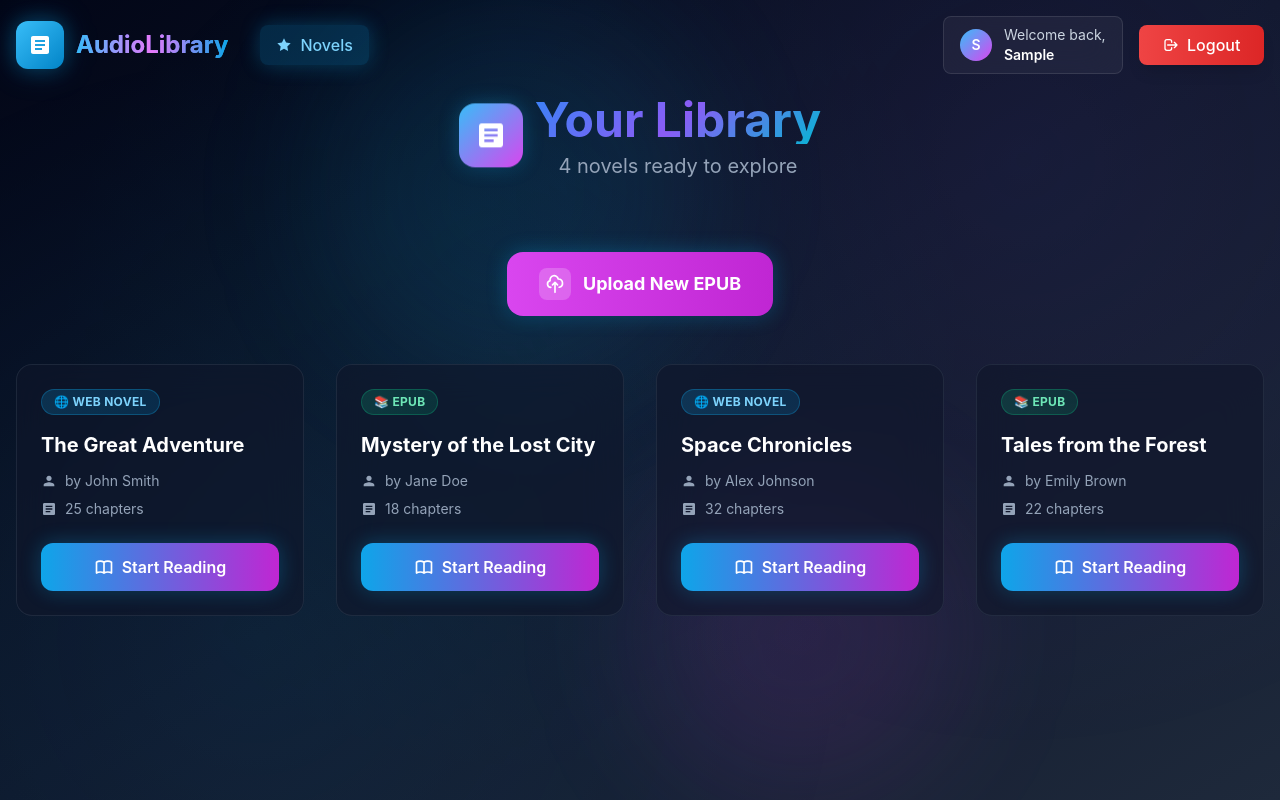
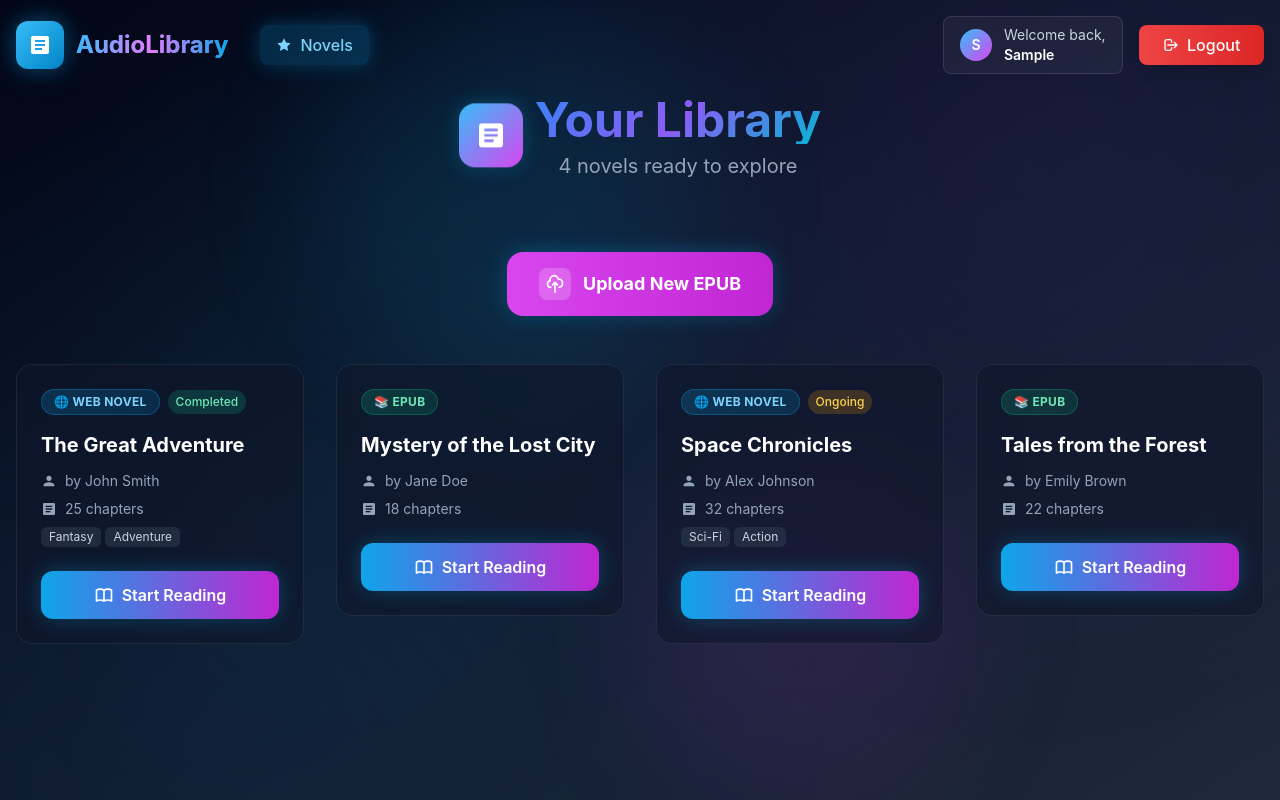
Before and after one commit to akshat6745/audiobook-web, a React (Create React App) app: page /login in a window 1280 px wide. Both pictures are taken after typing "Sample", "Sample123" into the empty fields and a click on the button "Sign In". Built offline with nearby package versions, Linux system fonts and the light colour scheme; no server answers.

Commit message:
feat: Display novel status, genres, and chapter word count, and update novel identification to use slugs for Supabase sources.

```diff
--- a/src/components/ChapterList.tsx
+++ b/src/components/ChapterList.tsx
@@ -336,6 +336,18 @@ const ChapterList: React.FC<ChapterListProps> = ({
                           <span>{publishedTime}</span>
                         </p>
                       )}
+                      {chapter.wordCount && (
+                        <p className="text-slate-500 text-xs mt-1 flex items-center space-x-1">
+                          <svg
+                            className="w-3 h-3"
+                            fill="currentColor"
+                            viewBox="0 0 24 24"
+                          >
+                            <path d="M14 2H6c-1.1 0-1.99.9-1.99 2L4 20c0 1.1.89 2 1.99 2H18c1.1 0 2-.9 2-2V8l-6-6zm2 16H8v-2h8v2zm0-4H8v-2h8v2zm-3-5V3.5L18.5 9H13z" />
+                          </svg>
+                          <span>{chapter.wordCount.toLocaleString()} words</span>
+                        </p>
+                      )}
                     </div>
                   </div>
 
--- a/src/components/NovelCard.tsx
+++ b/src/components/NovelCard.tsx
@@ -1,11 +1,12 @@
 import React from "react";
 import { Novel } from "../types";
+import { getNovelIdentifier } from "../services/api";
 
 interface NovelCardProps {
   novel: Novel;
   lastReadChapter?: number;
-  onRead: (novelName: string) => void;
-  onResume: (novelName: string, chapter: number) => void;
+  onRead: (novelIdentifier: string) => void;
+  onResume: (novelIdentifier: string, chapter: number) => void;
 }
 
 const NovelCard: React.FC<NovelCardProps> = ({
@@ -28,8 +29,9 @@ const NovelCard: React.FC<NovelCardProps> = ({
       <div className="absolute inset-0 rounded-2xl bg-gradient-to-r from-primary-500/20 to-accent-500/20 opacity-0 group-hover:opacity-100 blur-xl transition-opacity duration-500" />
 
       <div className="relative flex flex-col h-full">
-        {/* Header with source badge */}
+        {/* Header with source badge and status */}
         <div className="flex items-start justify-between mb-4">
+          <div className="flex items-center gap-2">
             <div
               className={`px-3 py-1 rounded-full text-xs font-bold tracking-wide ${
                 novel.source === "epub_upload"
@@ -38,6 +40,20 @@ const NovelCard: React.FC<NovelCardProps> = ({
               }`}
             >
               {novel.source === "epub_upload" ? "📚 EPUB" : "🌐 WEB NOVEL"}
+            </div>
+            {novel.status && (
+              <div
+                className={`px-2 py-1 rounded-full text-xs font-medium ${
+                  novel.status === "Completed"
+                    ? "bg-emerald-500/20 text-emerald-300"
+                    : novel.status === "Ongoing"
+                    ? "bg-amber-500/20 text-amber-300"
+                    : "bg-slate-500/20 text-slate-300"
+                }`}
+              >
+                {novel.status}
+              </div>
+            )}
           </div>
 
           {lastReadChapter && (
@@ -98,6 +114,19 @@ const NovelCard: React.FC<NovelCardProps> = ({
                 <span>Last read: Chapter {lastReadChapter}</span>
               </p>
             )}
+
+            {novel.genres && novel.genres.length > 0 && (
+              <div className="flex flex-wrap gap-1 mt-2">
+                {novel.genres.slice(0, 3).map((genre) => (
+                  <span
+                    key={genre}
+                    className="px-2 py-0.5 bg-slate-700/50 text-slate-300 text-xs rounded-md"
+                  >
+                    {genre}
+                  </span>
+                ))}
+              </div>
+            )}
           </div>
         </div>
 
@@ -106,7 +135,7 @@ const NovelCard: React.FC<NovelCardProps> = ({
           {lastReadChapter ? (
             <div className="space-y-2">
               <button
-                onClick={() => onResume(novel.title, lastReadChapter)}
+                onClick={() => onResume(getNovelIdentifier(novel), lastReadChapter)}
                 className="w-full btn-modern bg-gradient-to-r from-primary-500 to-primary-600 hover:from-primary-600 hover:to-primary-700 text-white py-3 px-4 rounded-xl font-semibold shadow-glow hover:shadow-glow-lg transition-all duration-300 focus-ring"
               >
                 <span className="flex items-center justify-center space-x-2">
@@ -127,7 +156,7 @@ const NovelCard: React.FC<NovelCardProps> = ({
                 </span>
               </button>
               <button
-                onClick={() => onRead(novel.title)}
+                onClick={() => onRead(getNovelIdentifier(novel))}
                 className="w-full btn-modern glass border border-slate-600 text-slate-300 hover:text-white hover:border-primary-500/50 py-3 px-4 rounded-xl font-medium transition-all duration-300 focus-ring"
               >
                 <span className="flex items-center justify-center space-x-2">
@@ -150,7 +179,7 @@ const NovelCard: React.FC<NovelCardProps> = ({
             </div>
           ) : (
             <button
-              onClick={() => onRead(novel.title)}
+              onClick={() => onRead(getNovelIdentifier(novel))}
               className="w-full btn-modern bg-gradient-to-r from-primary-500 to-accent-600 hover:from-primary-600 hover:to-accent-700 text-white py-3 px-4 rounded-xl font-semibold shadow-glow hover:shadow-glow-lg transition-all duration-300 focus-ring"
             >
               <span className="flex items-center justify-center space-x-2">
--- a/src/pages/NovelsPage.tsx
+++ b/src/pages/NovelsPage.tsx
@@ -1,6 +1,6 @@
 import React, { useState, useEffect } from "react";
 import { useNavigate } from "react-router-dom";
-import { fetchNovels, fetchAllUserProgress } from "../services/api";
+import { fetchNovels, fetchAllUserProgress, getNovelIdentifier } from "../services/api";
 import { getCurrentUsername } from "../utils/config";
 import { Novel, ReadingProgress } from "../types";
 import LoadingSpinner from "../components/LoadingSpinner";
@@ -44,31 +44,47 @@ const NovelsPage: React.FC = () => {
         const mockNovels: Novel[] = [
           {
             id: "1",
+            slug: "the-great-adventure",
             title: "The Great Adventure",
             author: "John Smith",
             chapterCount: 25,
-            source: "google_doc",
+            source: "supabase",
+            status: "Completed",
+            genres: ["Fantasy", "Adventure"],
+            description: "An epic journey through uncharted lands.",
           },
           {
             id: "2",
+            slug: null,
             title: "Mystery of the Lost City",
             author: "Jane Doe",
             chapterCount: 18,
             source: "epub_upload",
+            status: null,
+            genres: null,
+            description: null,
           },
           {
             id: "3",
+            slug: "space-chronicles",
             title: "Space Chronicles",
             author: "Alex Johnson",
             chapterCount: 32,
-            source: "google_doc",
+            source: "supabase",
+            status: "Ongoing",
+            genres: ["Sci-Fi", "Action"],
+            description: "Adventures across the galaxy.",
           },
           {
             id: "4",
+            slug: null,
             title: "Tales from the Forest",
             author: "Emily Brown",
             chapterCount: 22,
             source: "epub_upload",
+            status: null,
+            genres: null,
+            description: null,
           },
         ];
         setNovels(mockNovels);
@@ -92,8 +108,8 @@ const NovelsPage: React.FC = () => {
     setShowUpload(false);
   };
 
-  const getLastReadChapter = (novelName: string): number | undefined => {
-    const entry = progress.find((p) => p.novelName === novelName);
+  const getLastReadChapter = (novelIdentifier: string): number | undefined => {
+    const entry = progress.find((p) => p.novelName === novelIdentifier);
     return entry?.lastChapterRead;
   };
 
@@ -292,15 +308,15 @@ const NovelsPage: React.FC = () => {
               >
                 <NovelCard
                   novel={novel}
-                  lastReadChapter={getLastReadChapter(novel.title)}
-                  onRead={(novelName) =>
+                  lastReadChapter={getLastReadChapter(getNovelIdentifier(novel))}
+                  onRead={(novelIdentifier) =>
                     navigate(
-                      `/novels/${encodeURIComponent(novelName)}/chapters`
+                      `/novels/${encodeURIComponent(novelIdentifier)}/chapters`
                     )
                   }
-                  onResume={(novelName, chapter) =>
+                  onResume={(novelIdentifier, chapter) =>
                     navigate(
-                      `/novels/${encodeURIComponent(novelName)}/chapters/${chapter}`
+                      `/novels/${encodeURIComponent(novelIdentifier)}/chapters/${chapter}`
                     )
                   }
                 />
--- a/src/services/api.ts
+++ b/src/services/api.ts
@@ -19,6 +19,13 @@ const api = axios.create({
     "Content-Type": "application/json",
   },
 });
+
+// Helper to get the correct identifier for a novel
+// Supabase novels use slug, EPUB novels use title
+export const getNovelIdentifier = (novel: Novel): string => {
+  return novel.source === "supabase" && novel.slug ? novel.slug : novel.title;
+};
+
 
 // Health check
 export const checkHealth = async (): Promise<{ status: string }> => {
--- a/src/types/index.ts
+++ b/src/types/index.ts
@@ -1,25 +1,24 @@
 export interface Novel {
   id: string | null;
+  slug: string | null;
   title: string;
   author: string | null;
   chapterCount: number | null;
-  source: "google_doc" | "epub_upload";
+  source: "supabase" | "epub_upload";
+  status: string | null;
+  genres: string[] | null;
+  description: string | null;
+  hasImages?: boolean;
+  imageCount?: number;
 }
 
-export interface BaseChapter {
+export interface Chapter {
   chapterNumber: number;
   chapterTitle: string;
+  id: string;
+  wordCount?: number;
 }
 
-export interface WebNovelChapter extends BaseChapter {
-  link: string;
-}
-
-export interface EpubChapter extends BaseChapter {
-  id: string;
-}
-
-export type Chapter = WebNovelChapter | EpubChapter;
 
 export interface PaginatedChapters {
   chapters: Chapter[];
```
Also changed, not shown: 2 other files (tests, documents, lock files or other folders). Lines whose indentation alone changed are shown as unchanged.
